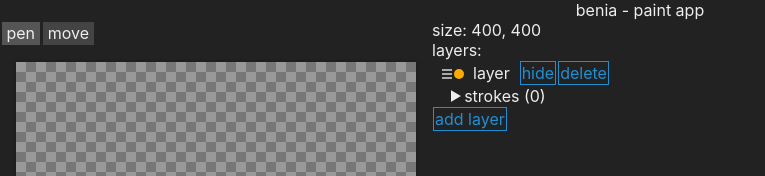
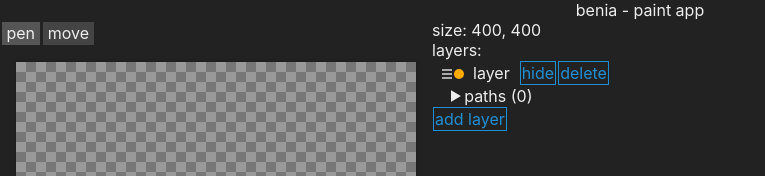
Before and after one commit to carrotflakes/benia, a React (Create React App) app: page / in a window 1280 px wide. Shown: the top 176 px of the page, without its empty margins (0-765 px from the left). Built offline with nearby package versions, Linux system fonts and the light colour scheme.

Commit message:
stroke -> path

```diff
--- a/src/components/App/index.tsx
+++ b/src/components/App/index.tsx
@@ -15,7 +15,7 @@ function App() {
   const [image, setImage] = useState({
     size: [400, 400],
     layers: [{
-      strokes: [],
+      paths: [],
     }]
   } as Image)
   const [layerI, setLayerI] = useState(0)
@@ -38,7 +38,7 @@ function App() {
       },
       mouseUp: () => {
         if (trail.length > 2) {
-          const stroke =
+          const path =
           {
             poses: trail,
             close: false,
@@ -47,7 +47,7 @@ function App() {
           }
           setImage(img => {
             return produce(img, (img) => {
-              img.layers[layerI].strokes.push(stroke)
+              img.layers[layerI].paths.push(path)
             })
           })
         }
@@ -80,7 +80,7 @@ function App() {
 
     if (trail.length > 2) {
       imageToDraw = produce(imageToDraw, img => {
-        img.layers[layerI].strokes.push({
+        img.layers[layerI].paths.push({
           poses: trail,
           close: false,
           color,
@@ -147,21 +147,21 @@ function draw(ctx: CanvasRenderingContext2D, image: Image) {
 
   for (let layer of image.layers) {
     if (layer.hide) continue
-    for (let stroke of layer.strokes) {
-      ctx.lineWidth = stroke.width
-      ctx.strokeStyle = stroke.color
+    for (let path of layer.paths) {
+      ctx.lineWidth = path.width
+      ctx.strokeStyle = path.color
 
       ctx.beginPath()
 
-      for (let i = 0; i < stroke.poses.length; ++i) {
-        ctx.lineTo(stroke.poses[i][0], stroke.poses[i][1])
+      for (let i = 0; i < path.poses.length; ++i) {
+        ctx.lineTo(path.poses[i][0], path.poses[i][1])
       }
 
-      if (stroke.close) {
+      if (path.close) {
         ctx.closePath()
 
-        if (stroke.fill) {
-          ctx.fillStyle = stroke.fill;
+        if (path.fill) {
+          ctx.fillStyle = path.fill;
           ctx.fill()
         }
       }
--- a/src/components/TreeView/Layer.tsx
+++ b/src/components/TreeView/Layer.tsx
@@ -3,7 +3,7 @@ import { Dispatch, SetStateAction, SyntheticEvent, useState } from "react"
 import * as model from "../../model"
 import style from './index.module.css'
 import { FoldableHeader } from './FoldableHeader'
-import { Stroke } from "./Stroke"
+import { Path } from "./Path"
 import { Hamburger } from "../icons/Hamburger"
 
 export const Layer = (
@@ -14,7 +14,7 @@ export const Layer = (
     dispatch: (operation: (image: model.Image) => model.Image) => void,
     sortHandleMouseDown: (e: SyntheticEvent<HTMLElement, MouseEvent>) => void,
   }) => {
-  const [showStrokes, setShowStrokes] = useState(false)
+  const [showPaths, setShowPaths] = useState(false)
 
   return (
     <div className={style.Layer}>
@@ -53,19 +53,19 @@ export const Layer = (
 
       <div style={{ marginLeft: '0.5em' }}>
         <FoldableHeader
-          fold={showStrokes}
-          setFold={setShowStrokes}
+          fold={showPaths}
+          setFold={setShowPaths}
         >
-          strokes ({layer.strokes.length})
+          paths ({layer.paths.length})
         </FoldableHeader>
 
         {
-          showStrokes &&
-          layer.strokes.map((stroke, i) =>
-            <Stroke
+          showPaths &&
+          layer.paths.map((path, i) =>
+            <Path
               key={i}
-              stroke={stroke}
-              path={[layerI, i]}
+              path={path}
+              pass={[layerI, i]}
               dispatch={dispatch}
             />
           )
--- a/src/components/TreeView/Stroke.tsx
+++ b/src/components/TreeView/Path.tsx
@@ -3,10 +3,10 @@ import * as model from "../../model";
 import style from './index.module.css';
 import { Hamburger } from "../icons/Hamburger";
 
-export const Stroke = (
-  { stroke, path, dispatch }: {
-    stroke: model.Stroke;
-    path: [number, number];
+export const Path = (
+  { path, pass, dispatch }: {
+    path: model.Path;
+    pass: [number, number];
     dispatch: (operation: (image: model.Image) => model.Image) => void;
   }) => {
   return (
@@ -22,33 +22,33 @@ export const Stroke = (
       <div
         className={style.strokeColor}
         style={{
-          background: stroke.color,
+          background: path.color,
         }}
       ></div>
 
       &nbsp;
-      ({stroke.poses.length})
+      ({path.poses.length})
       &nbsp;
       <div
         className={style.button}
         onClick={() => dispatch(img => produce(img, img => {
-          img.layers[path[0]].strokes[path[1]].close = !img.layers[path[0]].strokes[path[1]].close;
+          img.layers[pass[0]].paths[pass[1]].close = !img.layers[pass[0]].paths[pass[1]].close;
         }))}
       >close</div>
       <div
         className={style.button}
         onClick={() => dispatch(img => produce(img, img => {
-          if (img.layers[path[0]].strokes[path[1]].fill) {
-            img.layers[path[0]].strokes[path[1]].fill = undefined;
+          if (img.layers[pass[0]].paths[pass[1]].fill) {
+            img.layers[pass[0]].paths[pass[1]].fill = undefined;
           } else {
-            img.layers[path[0]].strokes[path[1]].fill = img.layers[path[0]].strokes[path[1]].color;
+            img.layers[pass[0]].paths[pass[1]].fill = img.layers[pass[0]].paths[pass[1]].color;
           }
         }))}
       >fill</div>
       <div
         className={style.button}
         onClick={() => dispatch(img => produce(img, img => {
-          img.layers[path[0]].strokes.splice(path[1], 1);
+          img.layers[pass[0]].paths.splice(pass[1], 1);
         }))}
       >delete</div>
     </div>
--- a/src/components/TreeView/index.tsx
+++ b/src/components/TreeView/index.tsx
@@ -42,7 +42,7 @@ export const TreeView = (
           onClick={() => {
             dispatch((img) => produce(img, img => {
               img.layers.push({
-                strokes: [],
+                paths: [],
               })
             }))
           }}
--- a/src/model/index.ts
+++ b/src/model/index.ts
@@ -5,11 +5,11 @@ export type Image = {
 }
 
 export type Layer = {
-  strokes: Stroke[]
+  paths: Path[]
   hide?: boolean
 }
 
-export type Stroke = {
+export type Path = {
   poses: Pos[]
   close: boolean
   color: string
```
